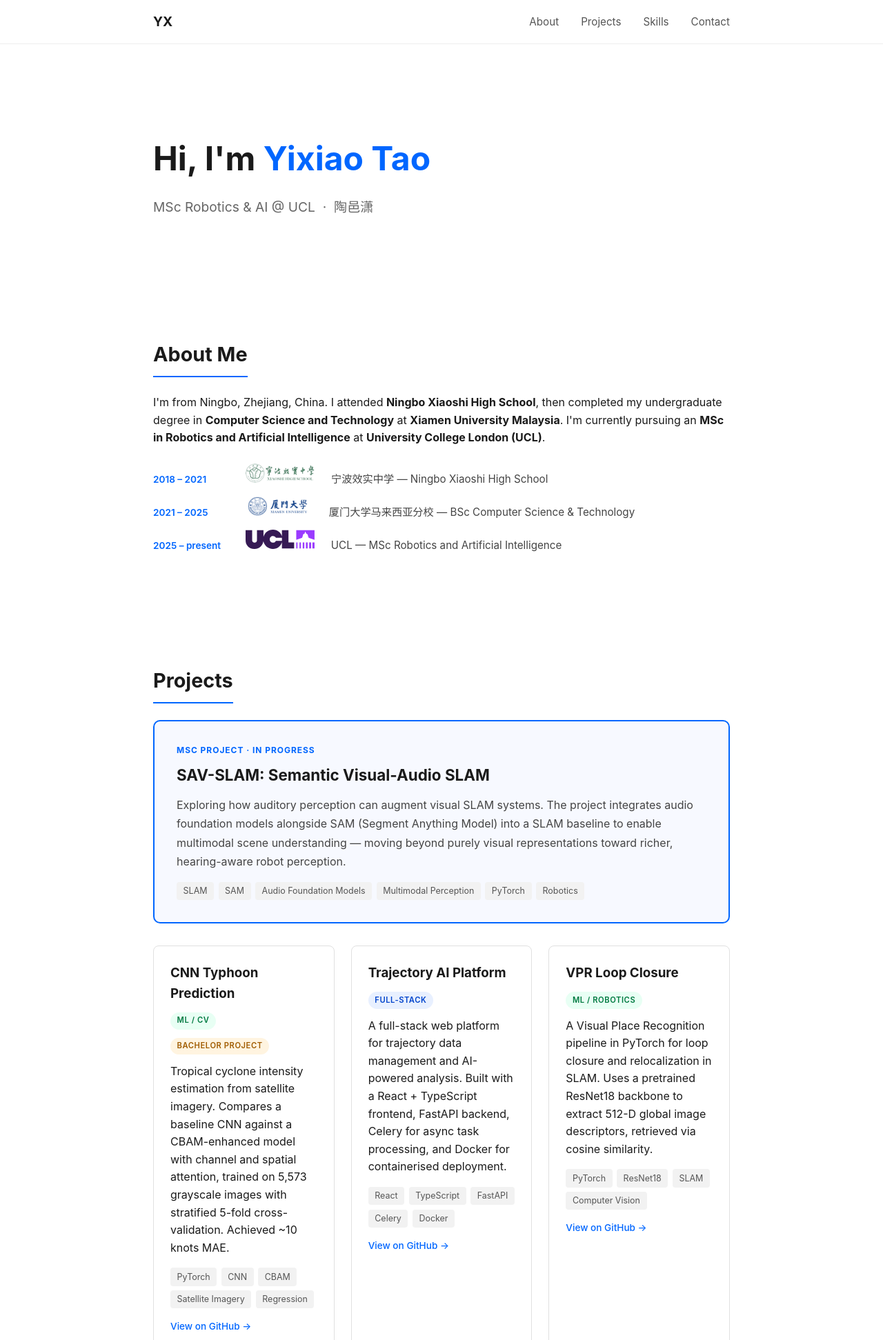
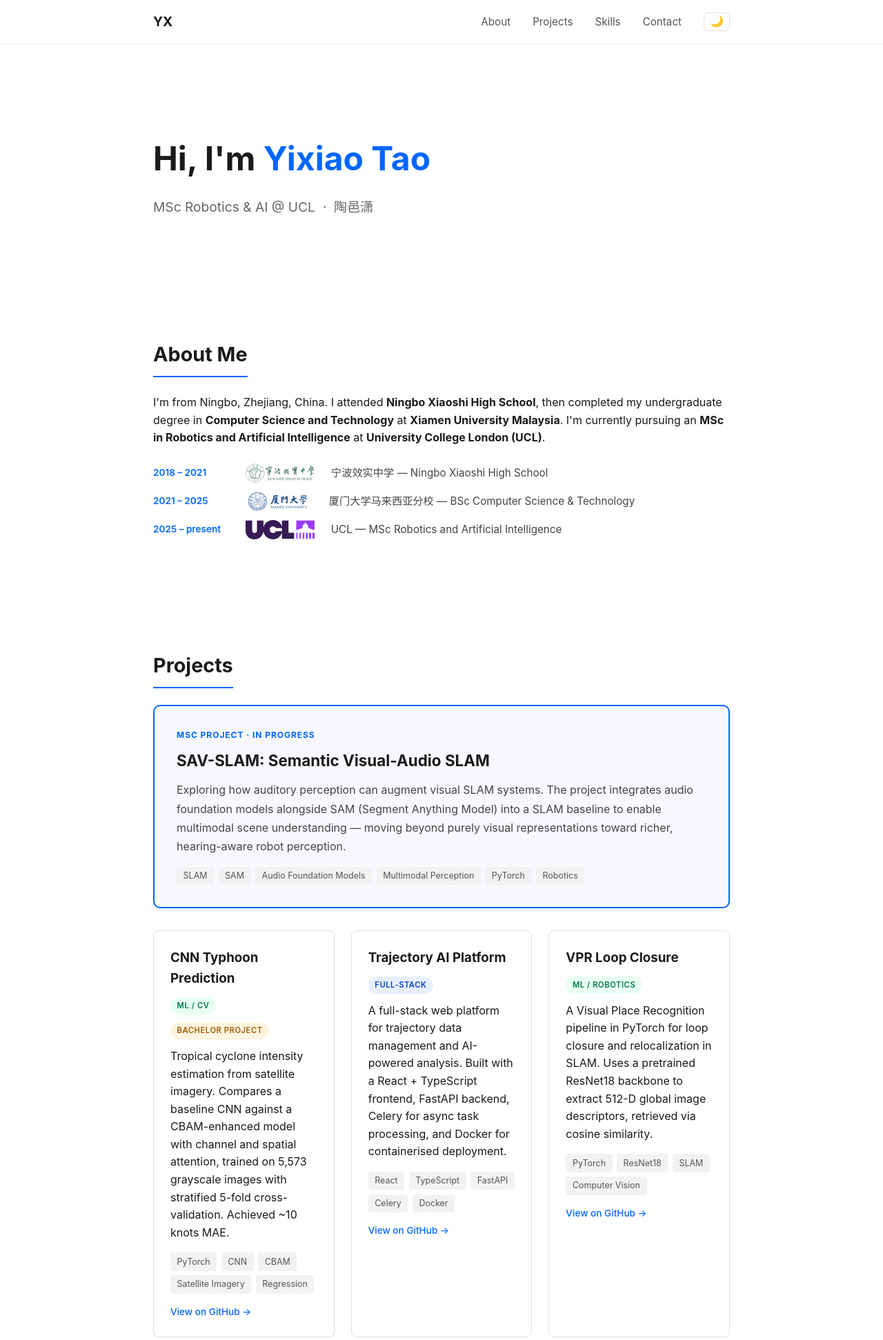
Before and after one commit to PchT4129/personal-website, a FastAPI app: page / in a window 1280 px wide. Shown: the top 1943 px of the page at 69% size. Run offline with FastAPI, Linux system fonts and the light colour scheme.

Commit message:
Add dark mode with CSS variables and localStorage persistence
Co-Authored-By: Claude Sonnet 4.6 <noreply@anthropic.com>

```diff
--- a/static/css/style.css
+++ b/static/css/style.css
@@ -1,3 +1,52 @@
+:root {
+    --bg: #ffffff;
+    --bg-nav: rgba(255, 255, 255, 0.95);
+    --bg-card: #ffffff;
+    --bg-featured: #f7f9ff;
+    --bg-tag: #f2f2f2;
+    --text: #1a1a1a;
+    --text-muted: #555;
+    --text-subtle: #666;
+    --text-faint: #999;
+    --text-body: #444;
+    --border: #eee;
+    --border-card: #e0e0e0;
+    --accent: #0066ff;
+    --accent-hover: #0044cc;
+    --badge-fullstack-bg: #e8f0ff;
+    --badge-fullstack-text: #0044cc;
+    --badge-ml-bg: #e8fff4;
+    --badge-ml-text: #007a40;
+    --badge-degree-bg: #fff4e0;
+    --badge-degree-text: #a05c00;
+    --shadow: rgba(0, 0, 0, 0.1);
+    --transition: background 0.3s, color 0.3s, border-color 0.3s;
+}
+
+html.dark {
+    --bg: #111111;
+    --bg-nav: rgba(17, 17, 17, 0.95);
+    --bg-card: #1a1a1a;
+    --bg-featured: #0d1a33;
+    --bg-tag: #2a2a2a;
+    --text: #e8e8e8;
+    --text-muted: #aaa;
+    --text-subtle: #888;
+    --text-faint: #555;
+    --text-body: #bbb;
+    --border: #2a2a2a;
+    --border-card: #333;
+    --accent: #4d94ff;
+    --accent-hover: #80b3ff;
+    --badge-fullstack-bg: #0d1a33;
+    --badge-fullstack-text: #80b3ff;
+    --badge-ml-bg: #0d2b1a;
+    --badge-ml-text: #4dbb87;
+    --badge-degree-bg: #2b1d00;
+    --badge-degree-text: #ffaa44;
+    --shadow: rgba(0, 0, 0, 0.4);
+}
+
 * {
     margin: 0;
     padding: 0;
@@ -6,17 +55,21 @@
 
 body {
     font-family: -apple-system, BlinkMacSystemFont, "Segoe UI", sans-serif;
-    color: #1a1a1a;
+    color: var(--text);
+    background: var(--bg);
     line-height: 1.6;
+    transition: var(--transition);
 }
 
 /* Nav */
 header {
     position: sticky;
     top: 0;
-    background: rgba(255, 255, 255, 0.95);
-    border-bottom: 1px solid #eee;
+    background: var(--bg-nav);
+    border-bottom: 1px solid var(--border);
     z-index: 100;
+    backdrop-filter: blur(8px);
+    transition: var(--transition);
 }
 
 nav {
@@ -37,16 +90,36 @@ nav ul {
     list-style: none;
     display: flex;
     gap: 2rem;
+    align-items: center;
 }
 
 nav a {
     text-decoration: none;
-    color: #555;
+    color: var(--text-muted);
     font-size: 0.95rem;
+    transition: color 0.2s;
 }
 
 nav a:hover {
-    color: #000;
+    color: var(--text);
+}
+
+/* Dark mode toggle */
+#theme-toggle {
+    background: none;
+    border: 1px solid var(--border-card);
+    border-radius: 6px;
+    padding: 0.3rem 0.5rem;
+    cursor: pointer;
+    font-size: 1rem;
+    line-height: 1;
+    color: var(--text-muted);
+    transition: var(--transition);
+}
+
+#theme-toggle:hover {
+    border-color: var(--accent);
+    color: var(--accent);
 }
 
 /* Sections */
@@ -99,19 +172,19 @@ h2 {
 .timeline-item {
     display: flex;
     gap: 1.5rem;
-    align-items: baseline;
+    align-items: center;
 }
 
 .year {
     font-size: 0.85rem;
-    color: #0066ff;
+    color: var(--accent);
     font-weight: 600;
     min-width: 110px;
     white-space: nowrap;
 }
 
 .event {
-    color: #444;
+    color: var(--text-body);
     font-size: 0.95rem;
 }
 
@@ -131,14 +204,15 @@ h2 {
 }
 
 .project-card {
-    border: 1px solid #e0e0e0;
+    border: 1px solid var(--border-card);
     border-radius: 8px;
     padding: 1.5rem;
-    transition: box-shadow 0.2s;
+    background: var(--bg-card);
+    transition: box-shadow 0.2s, var(--transition);
 }
 
 .project-card:hover {
-    box-shadow: 0 4px 12px rgba(0, 0, 0, 0.1);
+    box-shadow: 0 4px 12px var(--shadow);
 }
 
 .card-header {
@@ -186,20 +260,21 @@ h2 {
 
 .tag {
     font-size: 0.78rem;
-    background: #f2f2f2;
-    color: #555;
+    background: var(--bg-tag);
+    color: var(--text-muted);
     padding: 0.2rem 0.6rem;
     border-radius: 4px;
+    transition: var(--transition);
 }
 
 /* Featured project */
 .project-featured {
-    border: 2px solid #0066ff;
+    border: 2px solid var(--accent);
     border-radius: 10px;
     padding: 2rem;
     margin-bottom: 2rem;
-    position: relative;
-    background: #f7f9ff;
+    background: var(--bg-featured);
+    transition: var(--transition);
 }
 
 .featured-label {
--- a/templates/index.html
+++ b/templates/index.html
@@ -15,6 +15,7 @@
                 <li><a href="#projects">Projects</a></li>
                 <li><a href="#skills">Skills</a></li>
                 <li><a href="#contact">Contact</a></li>
+                <li><button id="theme-toggle" aria-label="Toggle dark mode">🌙</button></li>
             </ul>
         </nav>
     </header>
@@ -183,5 +184,21 @@
     <footer>
         <p>© 2026 Yixiao</p>
     </footer>
+    <script>
+        const toggle = document.getElementById('theme-toggle');
+        const html = document.documentElement;
+
+        if (localStorage.getItem('theme') === 'dark' ||
+            (!localStorage.getItem('theme') && window.matchMedia('(prefers-color-scheme: dark)').matches)) {
+            html.classList.add('dark');
+            toggle.textContent = '☀️';
+        }
+
+        toggle.addEventListener('click', () => {
+            const isDark = html.classList.toggle('dark');
+            toggle.textContent = isDark ? '☀️' : '🌙';
+            localStorage.setItem('theme', isDark ? 'dark' : 'light');
+        });
+    </script>
 </body>
 </html>
```
Also changed, not shown: other parts of static/css/style.css (+19 -19 lines).
